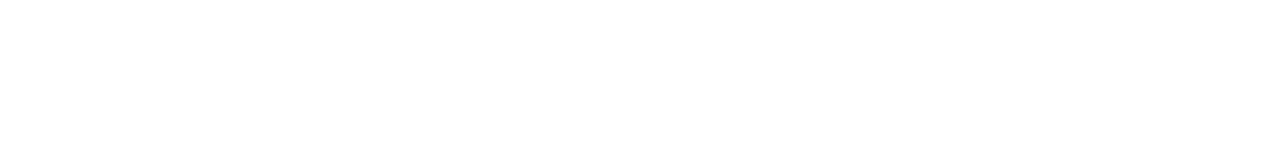
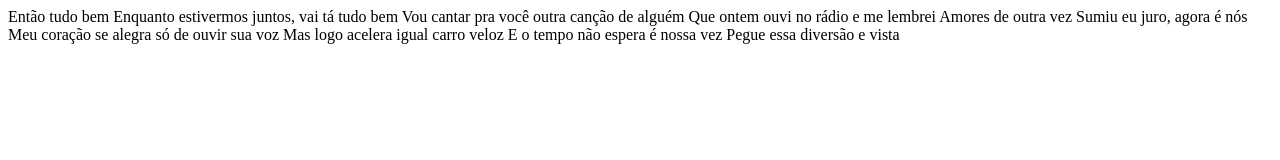
Before and after one commit to oliveiralacerda/thiciane, a plain HTML site: page index.html in a window 1280 px wide. Drawn offline with Linux system fonts and the light colour scheme.

Commit message:
festival de nos dois

```diff
--- a/index.html
+++ b/index.html
@@ -6,6 +6,15 @@
     <title>Document</title>
 </head>
 <body>
-
+    Então tudo bem
+Enquanto estivermos juntos, vai tá tudo bem
+Vou cantar pra você outra canção de alguém
+Que ontem ouvi no rádio e me lembrei
+Amores de outra vez
+Sumiu eu juro, agora é nós
+Meu coração se alegra só de ouvir sua voz
+Mas logo acelera igual carro veloz
+E o tempo não espera é nossa vez
+Pegue essa diversão e vista
 </body>
 </html>
```
